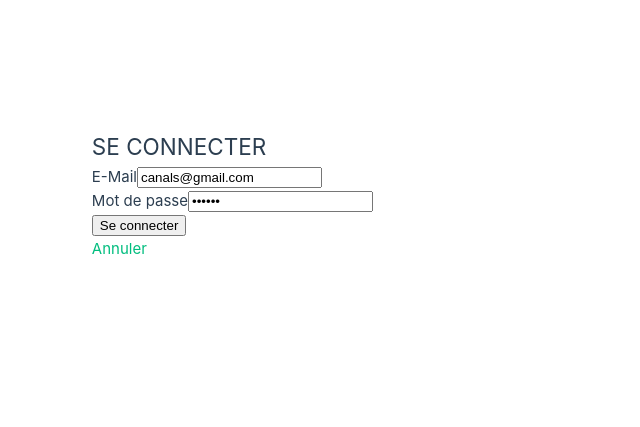
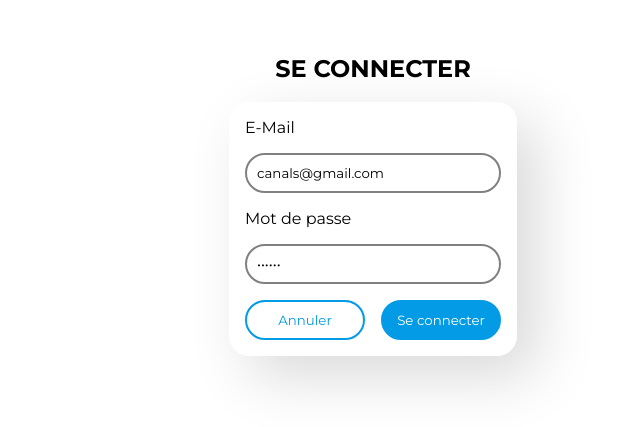
Before and after one commit to WZidane/affichage-dynamique, a Vue app: page /se-connecter in a window 1280 px wide. Shown: the part 205-632 px from the top of the page, without its empty margins (267-907 px from the left). Built offline with nearby package versions, Linux system fonts and the light colour scheme.

Commit message:
init CSS

```diff
--- a/src/assets/main.css
+++ b/src/assets/main.css
@@ -1,35 +1,118 @@
-@import './base.css';
+/*@import './base.css'; //css de base de vue.js*/
+@import url('https://fonts.googleapis.com/css2?family=Montserrat:wght@100;200;300;400;500;600;700;800;900&display=swap');
+
+:root{
+  --blue1: #039be5;
+  --blue2: #026fa6;
+  --blue3: #014466;
+  --black: #181818;
+  --white: #ffffff;
+  --dark-white: #ededed;
+}
+
+* {
+  box-sizing: border-box;
+  font-family: 'Montserrat', sans-serif;
+}
+
+html, body, div, span, ul {
+  margin: 0;
+  padding: 0;
+  border: 0;
+  font-size: 100%;
+}
+
+ol, ul {
+  list-style: none;
+}
+
+a {
+  text-decoration: none;
+  color: var(--blue1);
+  transition: all 0.3s ease;
+}
+a:hover{
+  color: var(--blue3);
+}
+
+img {
+  width: 100%;
+}
+
+input {
+  min-width: 100px;
+  height: 40px;
+  border-radius: 20px;
+  padding: 5px 10px;
+  border: 2px solid grey;
+}
+
+input:focus {
+  outline: none;
+  border: 2px solid black;
+}
+
+button {
+  min-width: 40px;
+  min-height: 40px;
+  color: var(--blue1);
+  padding: 5px 10px;
+  cursor: pointer;
+  transition: all 0.3s ease;
+  outline: none;
+  border-radius: 20px;
+  border: 2px solid var(--blue1);
+  background: var(--white);
+}
+.is-primary {
+  background: var(--blue1);
+  color: var(--white);
+}
+
+button:hover {
+  background: var(--white);
+  color: var(--blue2);
+  border: 2px solid var(--blue2);
+}
+
+
+h1{
+  text-align: center;
+}
+
 
 #app {
-  max-width: 1280px;
   margin: 0 auto;
   padding: 2rem;
-
-  font-weight: normal;
 }
 
-a,
-.green {
-  text-decoration: none;
-  color: hsla(160, 100%, 37%, 1);
-  transition: 0.4s;
+body {
+  display: flex;
+  place-items: center;
+  height: 100vh;
 }
 
-@media (hover: hover) {
-  a:hover {
-    background-color: hsla(160, 100%, 37%, 0.2);
-  }
+form {
+  display: flex;
+  flex-direction: column;
+  gap: 1em;
+  padding: 1em;
+  border-radius: 20px;
+  box-shadow: 20px 20px 60px #d9d9d9,-20px -20px 60px #fff;
 }
 
-@media (min-width: 1024px) {
-  body {
-    display: flex;
-    place-items: center;
-  }
+.field{
+  display: flex;
+  flex-direction: column;
+  gap: 1em;
+}
 
-  #app {
-    display: grid;
-    grid-template-columns: 1fr 1fr;
-    padding: 0 2rem;
-  }
+.is-grouped {
+  flex-direction: row;
+  justify-content: space-around;
+  align-items: center;
 }
+
+.is-grouped > .control > button {
+  width: 120px;
+}
--- a/src/views/ConnexionView.vue
+++ b/src/views/ConnexionView.vue
@@ -31,12 +31,12 @@ function validationFormulaire() {
 </script>
 
 <template>
-  <div class="columns">
-    <div class="column is-4 is-offset-4">
 
-      <form class="box" @submit.prevent="validationFormulaire">
+  <div class="connexionView">
 
-        <h1 class="title has-text-centered">SE CONNECTER</h1>
+    <h1>SE CONNECTER</h1>
+
+    <form @submit.prevent="validationFormulaire">
 
       <div class="field">
         <label class="label">E-Mail</label>
@@ -50,15 +50,16 @@ function validationFormulaire() {
 
       <div class="field is-grouped">
         <div class="control">
-            <button class="button is-primary">Se connecter</button>
+          <button>
+            <router-link to="/" >Annuler</router-link>
+          </button>
         </div>
         <div class="control">
-            <router-link to="/" class="button">Annuler</router-link>
+          <button class="is-primary">Se connecter</button>
         </div>
       </div>
     </form>
 
-    </div>
   </div>
 
 </template>
```
Lines whose indentation alone changed are shown as unchanged.
